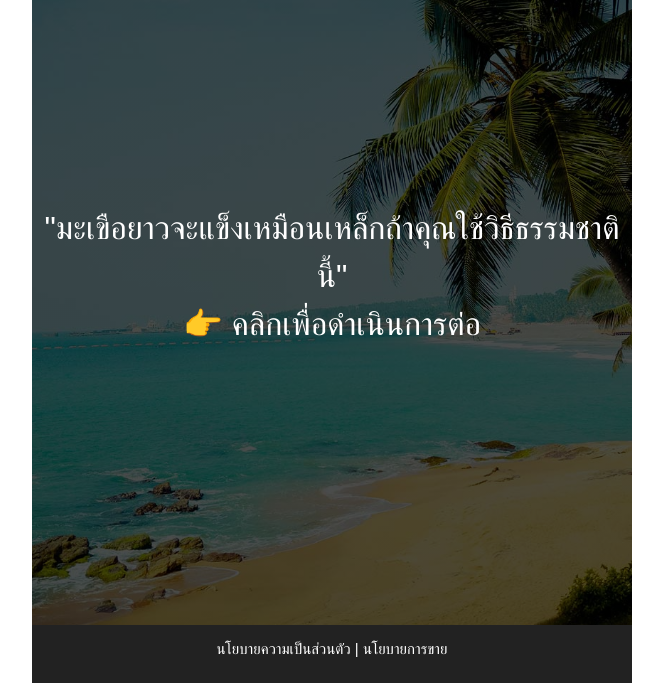
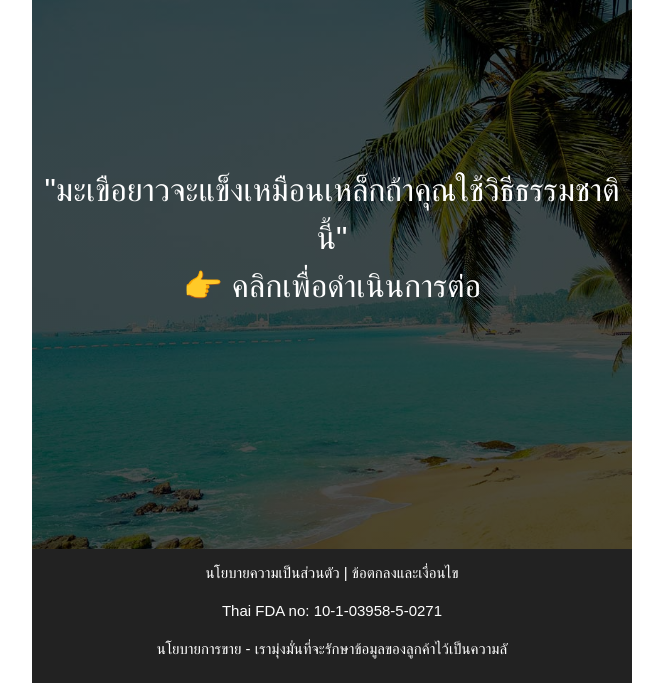
Before and after one commit to mens-thailand/23102021-c6, a plain HTML site: page index.html in a window 1280 px wide. Shown: the part 117-800 px from the top of the page, without its empty margins (308-971 px from the left). Drawn offline with Linux system fonts and the light colour scheme.

Commit message:
add file

```diff
--- a/index.html
+++ b/index.html
@@ -42,7 +42,11 @@ height="0" width="0" style="display:none;visibility:hidden"></iframe></noscript>
         </div>
         <div class="item mb_footer js_btn_xacnhan">
             <p>นโยบายความเป็นส่วนตัว</p> |
-            <p>นโยบายการขาย</p>
+            <p>ข้อตกลงและเงื่อนไข</p>
+            <br/>
+            <p>Thai FDA no: 10-1-03958-5-0271</p>
+            <br/>
+            <p>นโยบายการขาย - เรามุ่งมั่นที่จะรักษาข้อมูลของลูกค้าไว้เป็นความลั</p>
         </div>
     </div>
     <div id="dkmthangmark"></div>
```
Also changed, not shown: assets/notify.js (+11 -11 lines), 1 other file.
